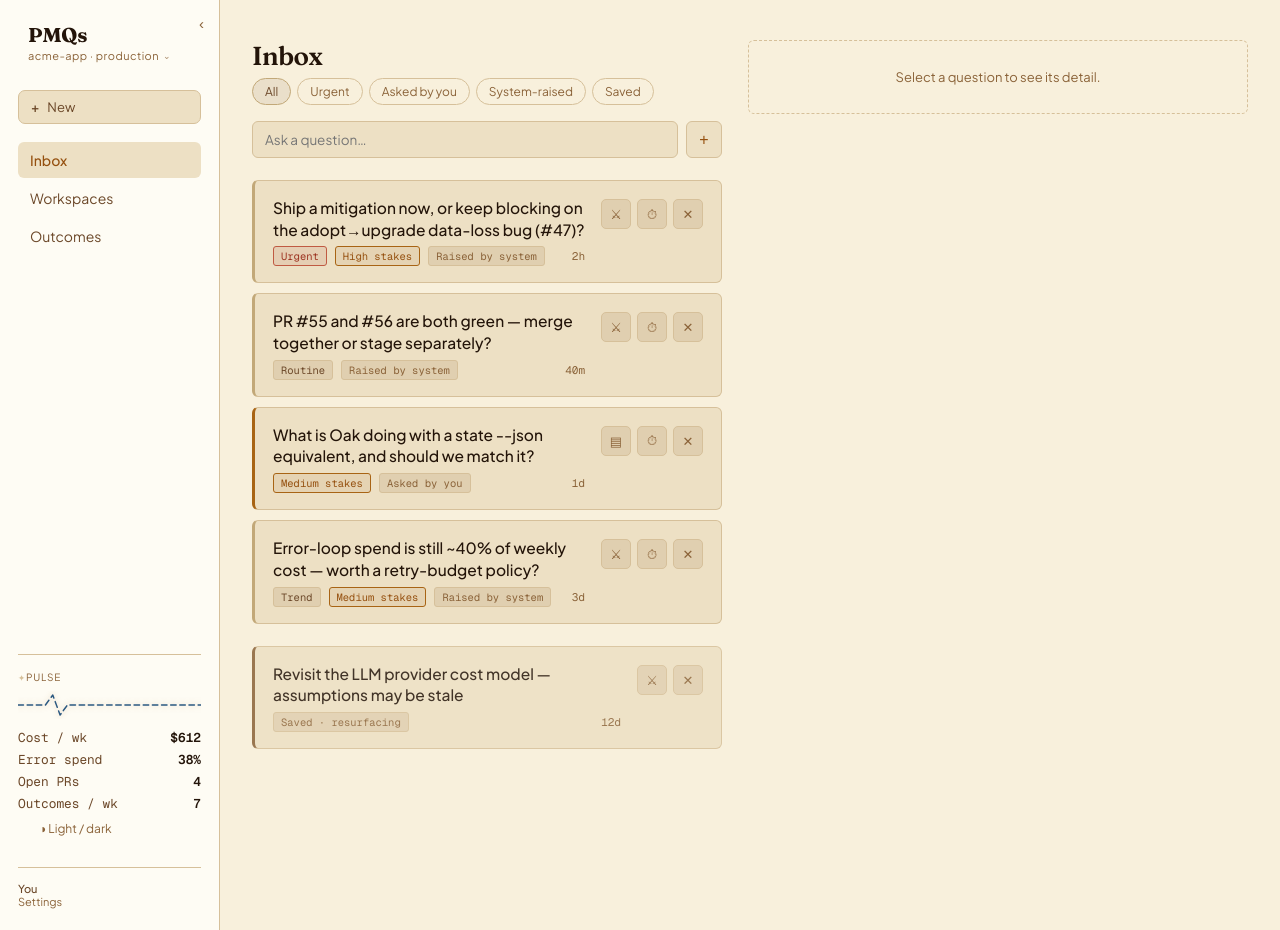
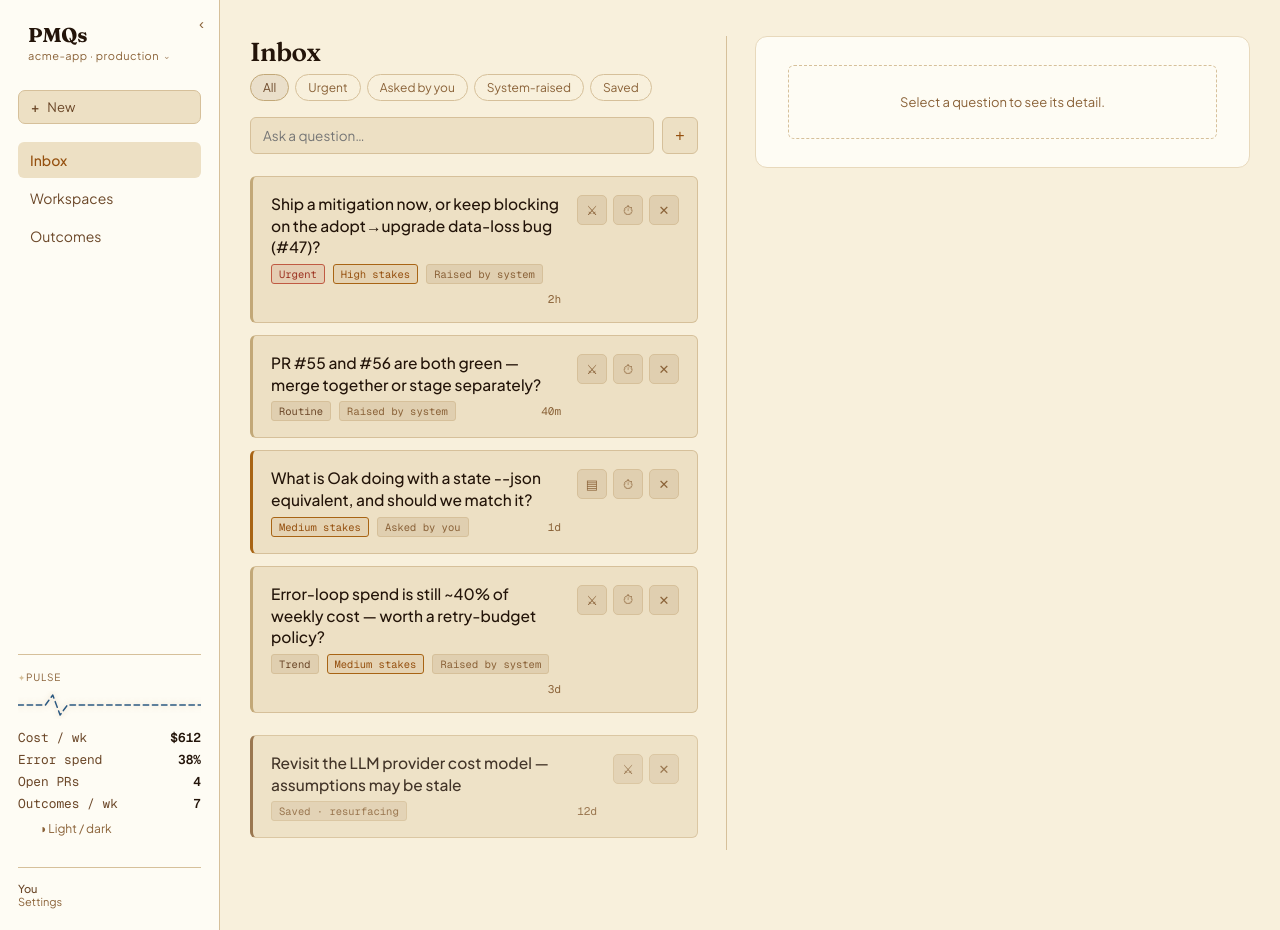
Before and after one commit to open-agentos/agentos-pmqs, a Python web app: template pmqs/pmqs/web/templates/app.html in a window 1280 px wide. Run offline with Jinja, Linux system fonts and the light colour scheme; the template is opened without the code that fills it, so the values that code supplies are empty.

Commit message:
Inbox: detail pane as a distinct lighter surface + vertical separator
Dogfooding polish toward the Figma inbox mockup (grid spacing + list/content
contrast):
- The detail pane now reads as a distinct, cleaner reading surface: lifted onto the
  lightest parchment (--bg-surface) off the canvas tone the list cards sit on, softly
  bounded (--border-muted, radius). Source cards inside it drop to the canvas tone
  (scoped to .inbox-detail) so the Issue/news box still reads as a card rather than
  blending into the panel -- the Evidence tab's cards elsewhere are untouched.
- A full-height vertical separator sits between the two columns. It's a contentless
  flex item with align-self:stretch, so the rule always spans the taller column with
  no hardcoded offsets to drift.
- Roomier gutter (gap 26->28, list 470->448, max-width 1180->1220) and a touch more
  space between cards (10->12) for the Figma grid rhythm.

Uses only existing palette tokens, so test_contrast's per-surface AA guard stays green
(text on --bg-surface is higher-contrast than on the canvas). +1 test pinning the
divider + lighter-surface intent. Suite 723->724.

Preview rendered for a real-width look before merge.

```diff
--- a/pmqs/pmqs/web/templates/app.html
+++ b/pmqs/pmqs/web/templates/app.html
@@ -210,9 +210,21 @@ svg.pulse{width:100%;height:28px;display:block;}
 .view.active{display:block;}
 
 /* ---------- INBOX VIEW ---------- */
-.inbox-wrap{max-width:1180px;margin:0 auto;padding:40px 32px 80px;display:flex;gap:26px;align-items:flex-start;}
-.inbox-list{width:470px;flex-shrink:0;min-width:0;}
-.inbox-detail{flex:1;min-width:0;position:sticky;top:40px;}
+.inbox-wrap{max-width:1220px;margin:0 auto;padding:36px 30px 80px;display:flex;gap:28px;align-items:flex-start;}
+.inbox-list{width:448px;flex-shrink:0;min-width:0;}
+/* Full-height rule between the list and the detail. align-self:stretch makes this
+   contentless flex item span the tallest column, so the line always runs the full
+   height of whichever side is longer -- no hardcoded offsets to drift. */
+.inbox-divider{align-self:stretch;width:1px;background:var(--border-default);flex-shrink:0;}
+/* The detail reads as a distinct, cleaner reading surface: the lightest parchment
+   (--bg-surface), lifted off the canvas tone the list cards sit on, softly bounded. */
+.inbox-detail{flex:1;min-width:0;position:sticky;top:32px;
+  background:var(--bg-surface);border:1px solid var(--border-muted);border-radius:12px;
+  padding:28px 32px;}
+/* Inside the lighter detail panel, source cards drop to the canvas tone so the Issue/
+   news box still reads as a card instead of blending into the panel. Scoped to the
+   inbox detail so the Evidence tab's cards elsewhere are untouched. */
+.inbox-detail .source-card{background:var(--bg-main);}
 .card.selected{border-color:var(--accent-teal-dim);border-left-color:var(--accent-teal-dim);background:var(--bg-raised);}
 .card.selected.system,.card.selected.asked,.card.selected.saved{border-left-color:var(--accent-teal-dim);}
 
@@ -323,7 +335,7 @@ textarea.set-input{min-height:64px;}
 
 .card{
   background:var(--bg-active);border:1px solid var(--border-default);border-left:3px solid var(--border-default);
-  border-radius:6px;padding:16px 18px;margin-bottom:10px;cursor:pointer;
+  border-radius:6px;padding:16px 18px;margin-bottom:12px;cursor:pointer;
   display:flex;align-items:flex-start;justify-content:space-between;gap:16px;
   transition:border-color .15s, transform .1s;
 }
@@ -726,6 +738,8 @@ textarea.set-input{min-height:64px;}
         </div>
         <!-- /INBOX CARDS -->
         </div>
+
+        <div class="inbox-divider" aria-hidden="true"></div>
 
         <div class="inbox-detail" id="inbox-detail">
           <div class="detail-empty">Select a question to see its detail.</div>
```
Also changed, not shown: pmqs/tests/test_inbox_two_pane.py (+15 -0 lines).
